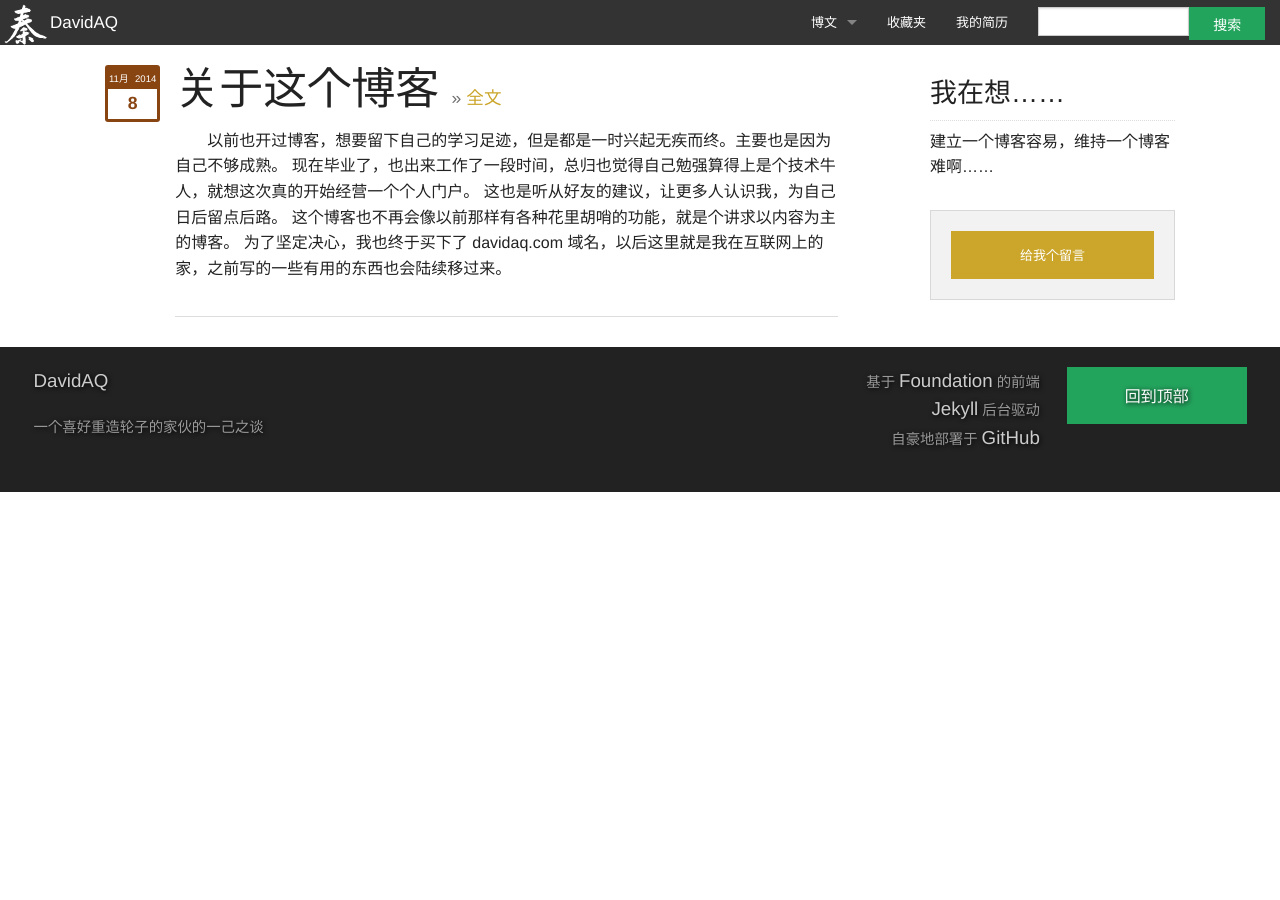
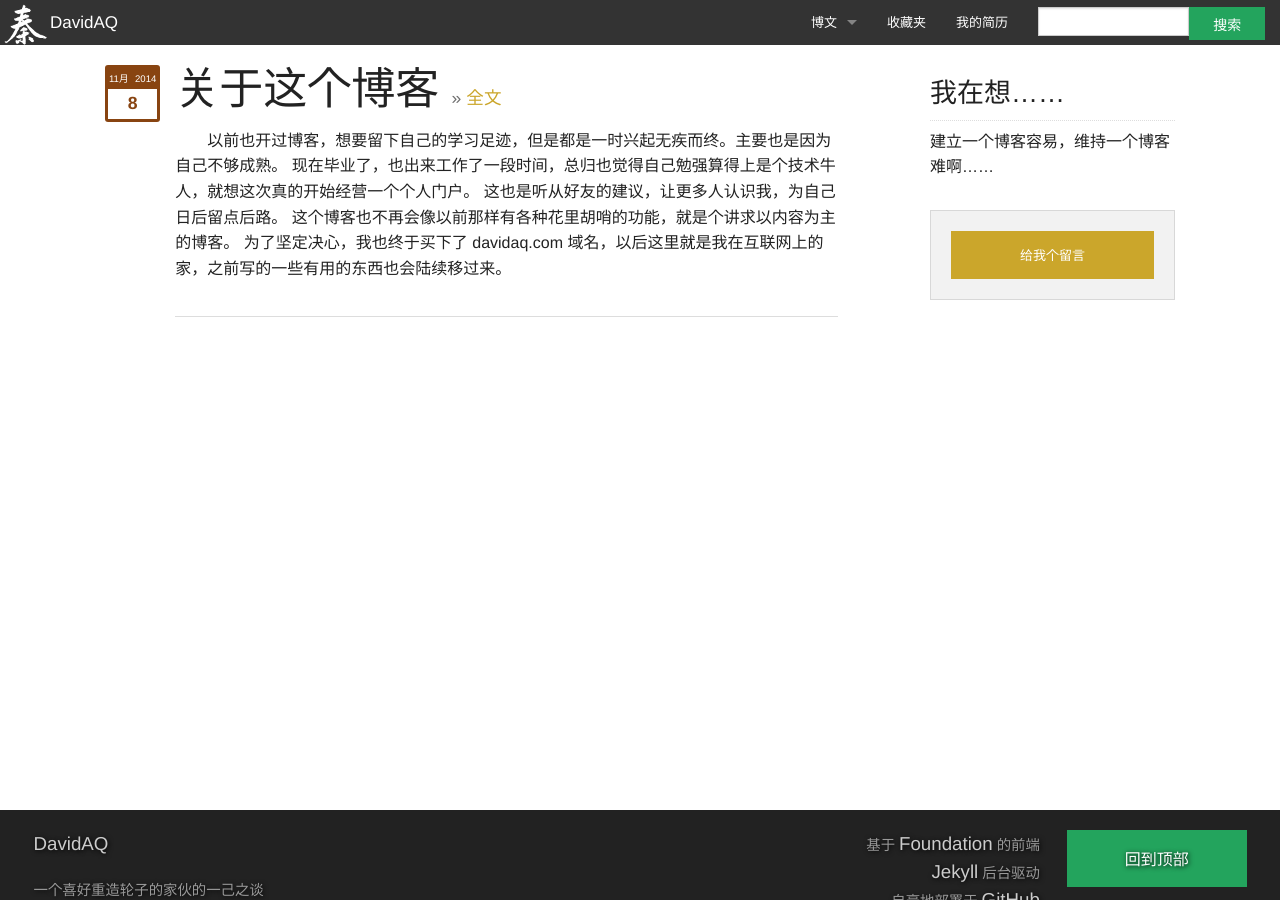
Before and after one commit to davidaq/davidaq.github.io, a Jekyll site: the page built from index.html, in a window 1280 px wide. Built offline with Jekyll 4.4.1, drawn with Linux system fonts in a browser that asks for light colours.

Commit message:
fix height

```diff
--- a/_includes/footer.html
+++ b/_includes/footer.html
@@ -21,5 +21,7 @@
             </div>
           </div>
         </div>
+      </div>
+    </div>
   </body>
 </html>
--- a/static/css/style.css
+++ b/static/css/style.css
@@ -4,6 +4,9 @@
 }
 .tab-bar .bg {
   background: url(../img/logo.png) no-repeat center right;
+}
+.off-canvas-wrap, .inner-wrap {
+  height: 100%;
 }
 .main-body {
   padding: 10px;
```
Lines whose indentation alone changed are shown as unchanged.
